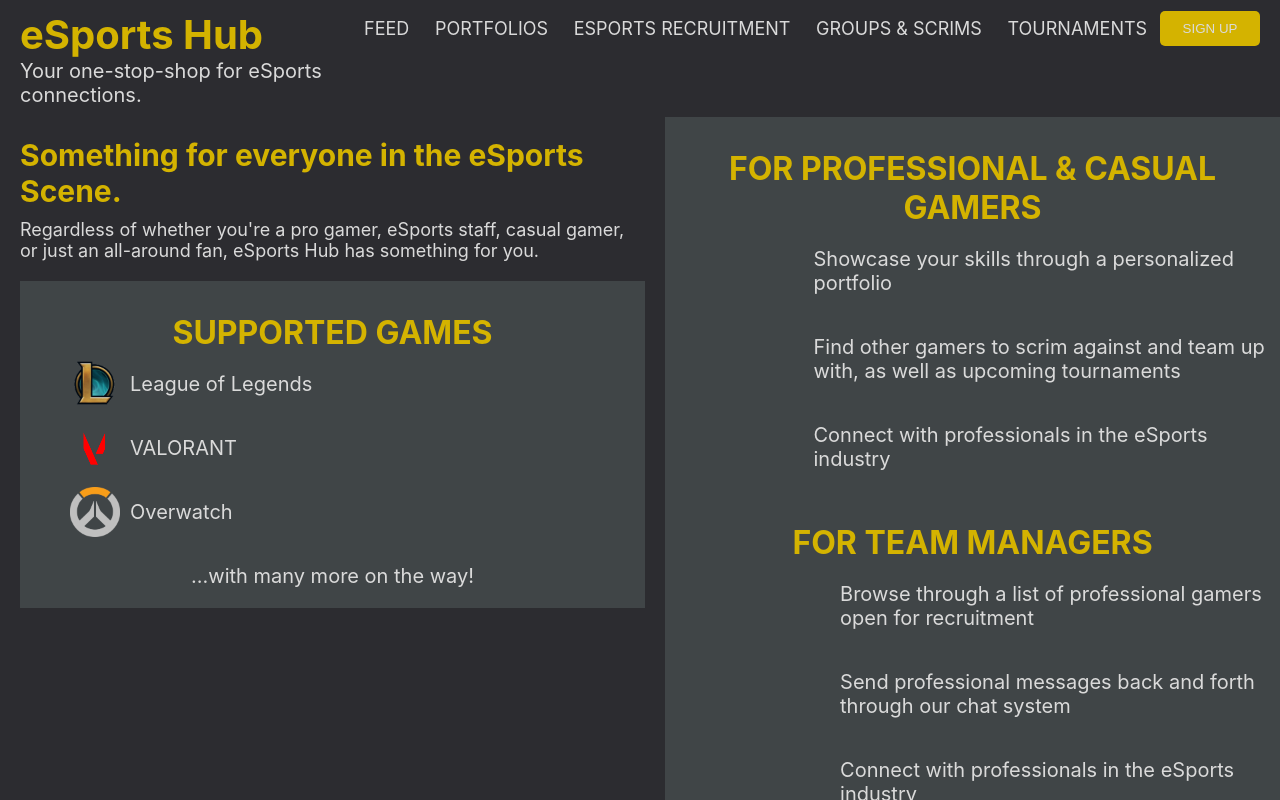
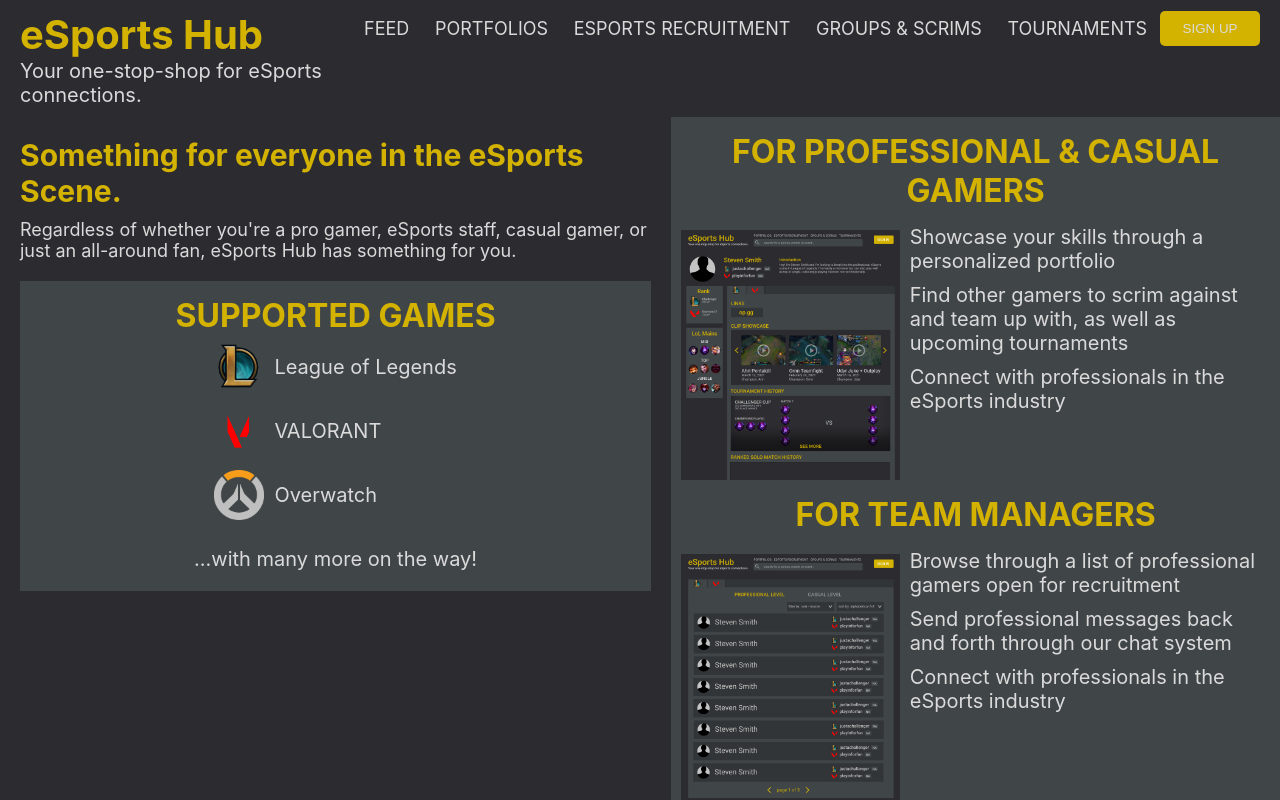
Before and after one commit to AlexisAndAnthony/eSports-Hub, a React (Create React App) app in the folder client/: page / in a window 1280 px wide. Shown: the top 800 px of the page. Built offline with nearby package versions, Linux system fonts and the light colour scheme.

Commit message:
Frontend updates

```diff
--- a/client/src/components/AccountSetupPage.js
+++ b/client/src/components/AccountSetupPage.js
@@ -7,6 +7,7 @@
   const [stepNum, setStepNum] = useState(0);
   const [tagList, setTagList] = useState([]);
   const [gameList, setGameList] = useState([]);
+  const [allowContinue, setAllowContinue] = useState(false);
 
   const stepComponents = [
     <TagChecklist handleCheckboxChange={updateTags} />,
@@ -15,24 +16,60 @@
 
   // Stub, logic for what to do if a certain checkbox has been checked
   // Probably change label in args here to something easier to parse
-  function updateTags(tagId) {
-    setTagList(tagList.concat([tagId]));
+  function updateTags(tagId, isChecked) {
+    if (isChecked) {
+      setTagList(tagList.concat([tagId]));
+      setAllowContinue(true);
+    } else {
+      var index = tagList.indexOf(tagId);
+      setTagList(tagList.splice(index, 1));
+      if (tagList.length === 0) {
+        setAllowContinue(false);
+      }
+    }
   }
 
-  function updateGames(gameId) {
-    setGameList(gameList.concat([gameId]));
+  function updateGames(gameId, isChecked) {
+    if (isChecked) {
+      setGameList(gameList.concat([gameId]));
+      setAllowContinue(true);
+    } else {
+      var index = gameList.indexOf(gameId);
+      setTagList(gameList.splice(index, 1));
+      if (gameList.length === 0) {
+        setAllowContinue(false);
+      }
+    }
   }
 
   function finalizeTags() {
-    return;
+    console.log('Finalizing tag selections...');
+    setAllowContinue(false);
+    tagList.forEach((tag) => {
+      return;
+    });
   }
 
   function finalizeGames() {
+    console.log('Finalizing game selections...');
+    setAllowContinue(false);
     gameList.forEach((game) => {
       stepComponents.push(
         <GameQuestions />
       );
-    })
+    });
+  }
+
+  var onButtonClick = () => {};
+  switch(stepNum) {
+    case 0:
+      onButtonClick = () => finalizeTags();
+      break;
+    case 1:
+      onButtonClick = () => finalizeGames();
+      break;
+    default:
+      break;
   }
 
   return (
@@ -44,7 +81,8 @@
               stepComponents={stepComponents}
               stepNum={stepNum}
               setStepNum={setStepNum}
-              onGamesFinish={finalizeGames}
+              allowContinue={allowContinue}
+              onButtonClick={onButtonClick}
             />
           : <FinishedScreen />
         }
@@ -66,20 +104,25 @@
           {(stepNum < stepComponents.length - 1) &&
             <ContinueButton label="Next" {...props} />}
           {(stepNum === stepComponents.length - 1) &&
-            <button onClick={() => setStepNum(stepNum + 1)}>Finish</button>}
+            <ContinueButton label="Finish" {...props} />}
           {(stepNum < stepComponents.length) &&
-            <ContinueButton label="Skip" {...props} />}
+            <ContinueButton label="Skip" {...props} allowContinue={true}/>}
         </div>
     </div>
   );
 }
 
 function ContinueButton(props) {
+  console.log('Allow continue: ', props.allowContinue);
+  var bg = !props.allowContinue ? "#8c8b82" : "#D4B300";
   return (
     <button
+      disabled={!props.allowContinue}
       onClick={() => {
         props.setStepNum(props.stepNum + 1);
+        props.onButtonClick();
       }}
+      style={{ backgroundColor: bg }}
     >
       {props.label}
     </button>
@@ -168,8 +211,9 @@
   const [isChecked, setIsChecked] = useState(false);
 
   function toggleCheckbox() {
-    setIsChecked(!isChecked);
-    props.handleCheckboxChange(props.boxId);
+    var checked = isChecked;
+    setIsChecked(!checked);
+    props.handleCheckboxChange(props.boxId, !checked);
   }
 
   return (
--- a/client/src/components/LandingPage.js
+++ b/client/src/components/LandingPage.js
@@ -4,6 +4,9 @@
 import leagueoflegends_logo from "../resources/LeagueofLegends_logo.png";
 import valorant_logo from "../resources/Valorant_logo.png";
 import overwatch_logo from "../resources/Overwatch_logo.png";
+import portfolio_list from "../resources/PortfolioList.png";
+import user_portfolio from "../resources/UserPortfolio.png";
+import tournaments from "../resources/Tournaments.png";
 
 function LandingPage(props) {
     return (
@@ -30,6 +33,7 @@
     return (
       <div className="games-box">
         <h3>SUPPORTED GAMES</h3>
+        <div className="game-list-container">
           <div className="game">
             <img src={leagueoflegends_logo} className="game-logo" alt=""/>
             <p>League of Legends</p>
@@ -42,6 +46,7 @@
             <img src={overwatch_logo} className="game-logo" alt=""/>
             <p>Overwatch</p>
           </div>
+        </div>
         <p>...with many more on the way!</p>
       </div>
     )
@@ -52,7 +57,7 @@
       <div className="preview">
         <h3>FOR PROFESSIONAL & CASUAL GAMERS</h3>
         <div className="preview-box">
-          <div className="img-temp"></div>
+          <img className="preview-img" src={user_portfolio} alt="" />
           <div className="preview-box-list">
             <p>Showcase your skills through a personalized portfolio</p>
             <p>Find other gamers to scrim against and team up with, as well
@@ -62,7 +67,7 @@
         </div>
         <h3>FOR TEAM MANAGERS</h3>
         <div className="preview-box">
-          <div className="img-temp"></div>
+          <img className="preview-img" src={portfolio_list} alt="" />
           <div className="preview-box-list">
             <p>Browse through a list of professional gamers open for
               recruitment</p>
@@ -72,7 +77,7 @@
         </div>
         <h3>FOR ESPORTS FANS</h3>
         <div className="preview-box">
-          <div className="img-temp"></div>
+          <img className="preview-img" src={tournaments} alt="" />
           <div className="preview-box-list">
             <p>Stay up-to-date on the most recent eSports news</p>
             <p>Join or organize tournament watch parties with other eSports fans</p>
--- a/client/src/components/SignUpPage.js
+++ b/client/src/components/SignUpPage.js
@@ -42,7 +42,7 @@
               buttonText="Login with Google"
               onSuccess={handleSuccess}
               onFailure={handleFailure}
-              isSignedIn={true}
+              // isSignedIn={true}
               cookiePolicy={'single_host_origin'}
             />
           }
--- a/client/src/styles/LandingPage.css
+++ b/client/src/styles/LandingPage.css
@@ -32,13 +32,15 @@
   padding: 0px 10px 0px 10px;
 }
 
-.preview h3 {
+h3 {
   color: #D4B300;
+  margin-top: 15px;
 }
 
 .preview-box {
   display: flex;
   flex-direction: row;
+  margin-top: 10px;
 }
 
 .preview-box-list {
@@ -47,9 +49,13 @@
   text-align: left;
 }
 
-.img-temp {
+.preview-box-list p {
+  margin: 5px 0px 5px 0px;
+}
+
+.preview-img {
   height: 250px;
-  width: 250px;
+  margin: 10px 10px 0px 0px;
 }
 
 .games-box {
@@ -65,13 +71,17 @@
   color: #D4B300;
 }
 
+.game-list-container {
+  display: flex;
+  flex-direction: column;
+  align-items: flex-start;
+}
+
 .game {
   display: flex;
   flex-direction: row;
   align-items: center;
   justify-content: flex-start;
-  width: 100%;
-  margin-left: 100px;
 }
 
 .game-logo {
```
Lines whose indentation alone changed are shown as unchanged.
